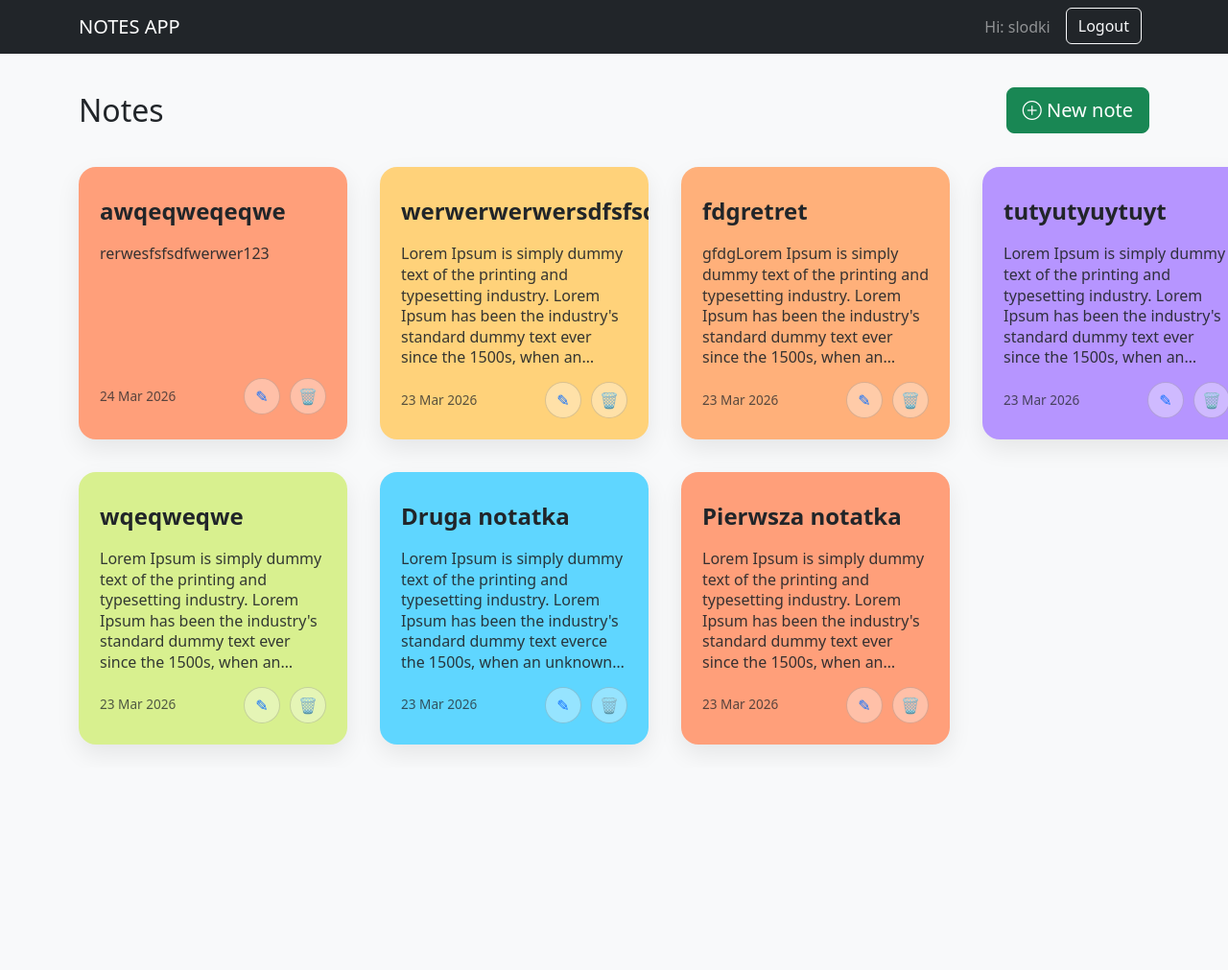
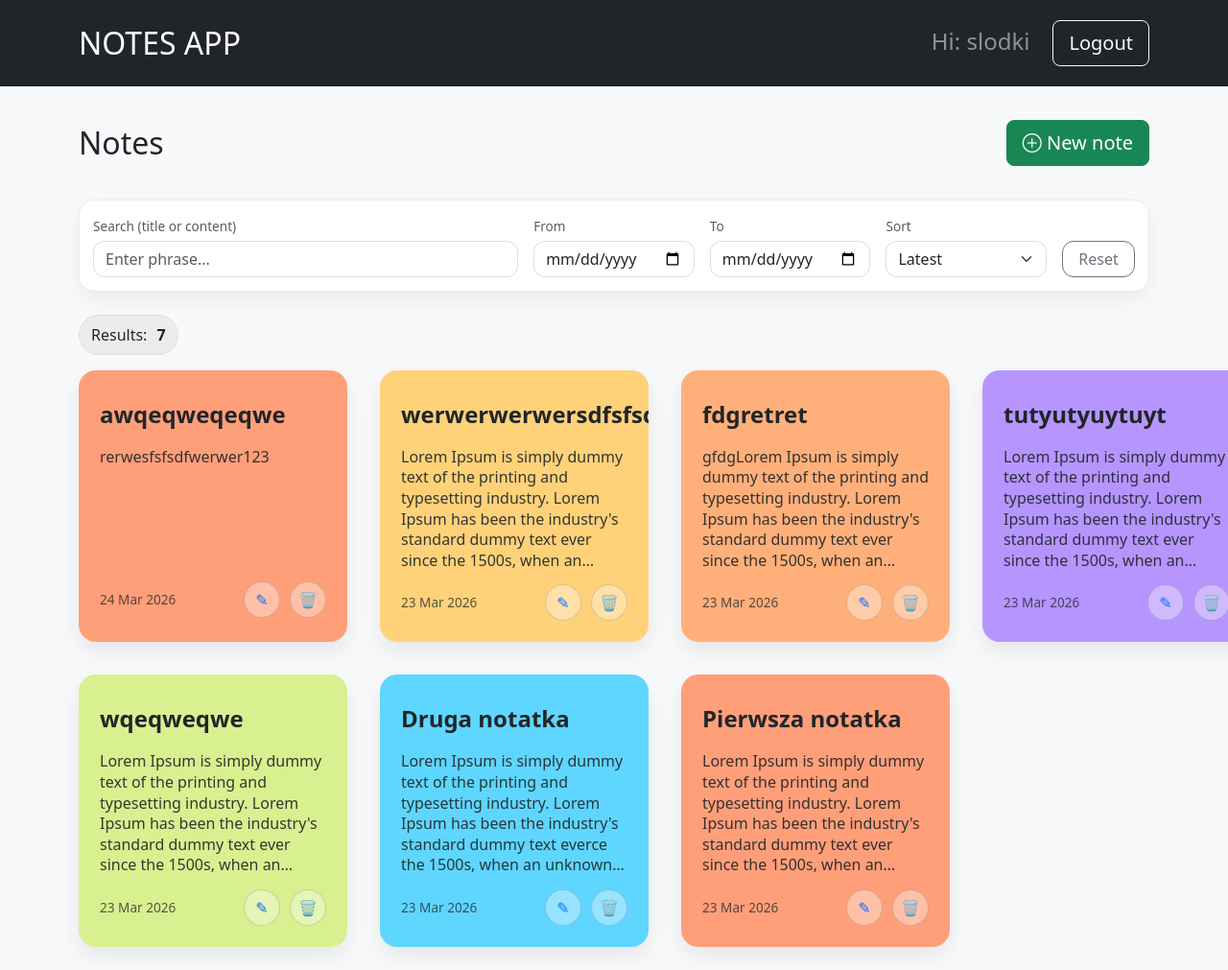
Before and after one commit to jakubslota/Notes-app, a Django app: page / in a window 1280 px wide. Shown: the whole page at 96% size. Before the commit the page ends 781 px from the top, so only its background shows below. Run offline with Django 3.2, Linux system fonts and the light colour scheme; a user stored in the database is signed in; data comes from the database, SQL or seed files in the repository; both versions use the stored data as it was after the commit.

Commit message:
add filtering functionality to notes list; update templates and styles for improved UI

```diff
--- /dev/null
+++ b/notes/static/notes/css/filters.css
@@ -0,0 +1,49 @@
+.filters-panel {
+  margin-bottom: 22px;
+}
+
+/* kompaktowy panel, bez nachodzenia na navbar */
+.filters-panel__inner {
+  border-radius: 16px;
+  padding: 14px;
+  background: #fff;
+  border: 1px solid rgba(0, 0, 0, 0.08);
+  box-shadow: 0 8px 22px rgba(0, 0, 0, 0.06);
+}
+
+.filters-panel label {
+  font-size: 0.85rem;
+  opacity: 0.75;
+}
+
+.filters-panel .form-control,
+.filters-panel .form-select {
+  border-radius: 12px;
+  border: 1px solid rgba(0, 0, 0, 0.12);
+}
+
+.filters-panel .form-control:focus,
+.filters-panel .form-select:focus {
+  box-shadow: 0 0 0 0.2rem rgba(13, 110, 253, 0.12);
+  border-color: rgba(13, 110, 253, 0.35);
+}
+
+.filters-panel .btn {
+  border-radius: 12px;
+}
+
+/* results chip */
+.filters-chip {
+  display: inline-flex;
+  align-items: center;
+  gap: 10px;
+  padding: 8px 12px;
+  border-radius: 999px;
+  background: rgba(0, 0, 0, 0.05);
+  border: 1px solid rgba(0, 0, 0, 0.06);
+}
+
+.filters-chip__muted {
+  font-size: 0.85rem;
+  opacity: 0.65;
+}
--- a/notes/templates/base.html
+++ b/notes/templates/base.html
@@ -7,16 +7,16 @@
         <link href="https://cdn.jsdelivr.net/npm/bootstrap@5.3.3/dist/css/bootstrap.min.css" rel="stylesheet">
     </head>
     <body class="bg-light">
-        <nav class="navbar navbar-expand-lg navbar-dark bg-dark">
+        <nav class="navbar navbar-expand-lg navbar-dark bg-dark p-3">
             <div class="container">
-                <a class="navbar-brand" href="{% url 'notes:notes_list' %}">NOTES APP</a>
+                <a class="navbar-brand fs-2" href="{% url 'notes:notes_list' %}">NOTES APP</a>
                 <div class="ms-auto d-flex gap-2">
                     {% if user.is_authenticated %}
-                        <span class="navbar-text text-white-50">Hi: {{ user.username }}</span>
+                        <span class="navbar-text text-white-50 fs-4 mx-3">Hi: {{ user.username }}</span>
 
                         <form method="post" action="{% url 'notes:logout' %}" class="d-inline">
                             {% csrf_token %}
-                            <button type="submit" class="btn btn-outline-light mx-2">Logout</button>
+                            <button type="submit" class="btn btn-outline-light btn-lg my-1">Logout</button>
                         </form>
                         {% endif %}
                 </div>
--- a/notes/templates/notes/notes_list.html
+++ b/notes/templates/notes/notes_list.html
@@ -3,11 +3,61 @@
 
 {% block content %}
     <link rel="stylesheet" href="{% static 'notes/css/notes_grid.css' %}">
+    <link rel="stylesheet" href="{% static 'notes/css/filters.css' %}">
     <link rel="stylesheet" href="https://cdn.jsdelivr.net/npm/bootstrap-icons@1.11.3/font/bootstrap-icons.min.css">
 
     <div class='d-flex justify-content-between align-items-center mb-4'>
         <h2 class="my-3">Notes</h2>
         <a class="btn btn-success btn-lg" href="{% url 'notes:note_create' %}"><i class="bi bi-plus-circle"></i> New note</a>
+    </div>
+
+    <form method="get" id="filtersForm" class="filters-panel mb-4">
+        <div class="filters-panel__inner">
+            <div class="row g-3 align-items-end">
+                <div class="col-12 col-lg-5">
+                    <label class="form-label mb-1">Search (title or content)</label>
+                    <input
+                    type="text"
+                    name="q"
+                    value="{{ filters.q }}"
+                    class="form-control"
+                    placeholder="Enter phrase..."
+                    autocomplete="off"
+                    >
+                </div>
+
+                <div class="col-6 col-lg-2">
+                    <label class="form-label mb-1">From</label>
+                    <input type="date" name="from" value="{{ filters.from }}" class="form-control">
+                </div>
+
+                <div class="col-6 col-lg-2">
+                    <label class="form-label mb-1">To</label>
+                    <input type="date" name="to" value="{{ filters.to }}" class="form-control">
+                </div>
+
+                <div class="col-12 col-lg-2">
+                    <label class="form-label mb-1">Sort</label>
+                    <select name="sort" class="form-select">
+                        <option value="new" {% if filters.sort == 'new' %}selected{% endif %}>Latest</option>
+                        <option value="old" {% if filters.sort == 'old' %}selected{% endif %}>Oldest</option>
+                    </select>
+                </div>
+
+                <div class="col-12 col-lg-1 d-grid">
+                    <a class="btn btn-outline-secondary" href="{% url 'notes:notes_list' %}">Reset</a>
+                </div>
+            </div>
+        </div>
+    </form>
+
+    <div class="d-flex justify-content-between align-items-center mb-3">
+        <div class="filters-chip">
+            Results: <strong>{{ notes|length }}</strong>
+            {% if filters.q or filters.from or filters.to  %}
+                <span class="filters-chip__muted">Active filters</span>
+            {% endif %}
+        </div>
     </div>
 
     <div class="notes-grid">
@@ -36,4 +86,46 @@
                 <div class="alert alert-secondary">No notes</div>
         {% endfor %}
     </div>
+
+<script>
+  (function () {
+    const form = document.getElementById("filtersForm");
+    if (!form) return;
+
+    const qInput = form.querySelector('input[name="q"]');
+    const fromInput = form.querySelector('input[name="from"]');
+    const toInput = form.querySelector('input[name="to"]');
+    const sortSelect = form.querySelector('select[name="sort"]');
+
+    let t = null;
+
+    const submitDebounced = (delay) => {
+      clearTimeout(t);
+      t = setTimeout(() => {
+        // jeśli user dalej ma fokus w polu wyszukiwania, nie submituj
+        if (document.activeElement === qInput) return;
+        form.submit();
+      }, delay);
+    };
+
+    // Search: nie wysyłaj w trakcie pisania, dopiero po chwili i po utracie fokusu
+    if (qInput) {
+      qInput.addEventListener("input", () => submitDebounced(800));
+      qInput.addEventListener("blur", () => submitDebounced(0));   // jak wyjdzie z pola, od razu filtruj
+      qInput.addEventListener("keydown", (e) => {
+        if (e.key === "Enter") {
+          e.preventDefault();
+          form.submit();
+        }
+      });
+    }
+
+    // Date + sort: zmiana = od razu filtruj
+    [fromInput, toInput, sortSelect].forEach(el => {
+      if (!el) return;
+      el.addEventListener("change", () => form.submit());
+    });
+  })();
+</script>
+
 {% endblock %}
--- a/notes/views.py
+++ b/notes/views.py
@@ -2,15 +2,49 @@ from django.contrib.auth.decorators import login_required
 from django.shortcuts import render, redirect, get_object_or_404
 from .models import Note
 from .forms import NoteForm
-
+from django.db.models import Q
+from django.utils.dateparse import parse_date
 # Create your views here.
 
 @login_required
 def notes_list(request):
 
-    notes = Note.objects.filter(owner=request.user).order_by("-created_at")
+    qs = Note.objects.filter(owner=request.user)
 
-    return render(request, "notes/notes_list.html", {"notes": notes})
+    q = request.GET.get('q', '').strip()
+    date_from = request.GET.get('from', '').strip()
+    date_to = request.GET.get('to', '').strip()
+    sort = request.GET.get('sort', 'new').strip()
+
+    if q:
+        qs = qs.filter(Q(title__icontains=q) | Q(content__icontains=q))
+
+    d_from = parse_date(date_from) if date_from else None
+    d_to = parse_date(date_to) if date_to else None
+
+    if d_from:
+        qs = qs.filter(created_at__date__gte=d_from)
+
+    if d_to:
+        qs = qs.filter(created_at__date__lte=d_to)
+
+    if sort == 'old':
+        qs = qs.order_by('created_at')
+    else:
+        qs = qs.order_by('-created_at')
+
+    context = {
+        'notes': qs,
+        'filters': {
+            'q': q,
+            'from': date_from,
+            'to': date_to,
+            'sort': sort,
+        },
+    }
+
+
+    return render(request, "notes/notes_list.html",context)
 
 @login_required
 def note_create(request, template_name='notes/note_form.html'):
@@ -24,7 +58,7 @@ def note_create(request, template_name='notes/note_form.html'):
     else:
         form = NoteForm()
 
-    return render(request, template_name, {'form': form})
+    return render(request, template_name, {'form': form, 'mode':'create'})
 
 @login_required
 def note_edit(request, pk, template_name='notes/note_form.html'):
@@ -37,7 +71,7 @@ def note_edit(request, pk, template_name='notes/note_form.html'):
     else:
         form = NoteForm(instance=note)
 
-    return render(request, template_name, {'form': form})
+    return render(request, template_name, {'form': form, 'mode':'edit'})
 
 @login_required
 def note_delete(request, pk, template_name='notes/note_confirm_delete.html'):
```
Also changed, not shown: notes/templates/auth/login.html (+4 -4 lines), notes/templates/notes/note_form.html (+62 -0 lines), db.sqlite3.
